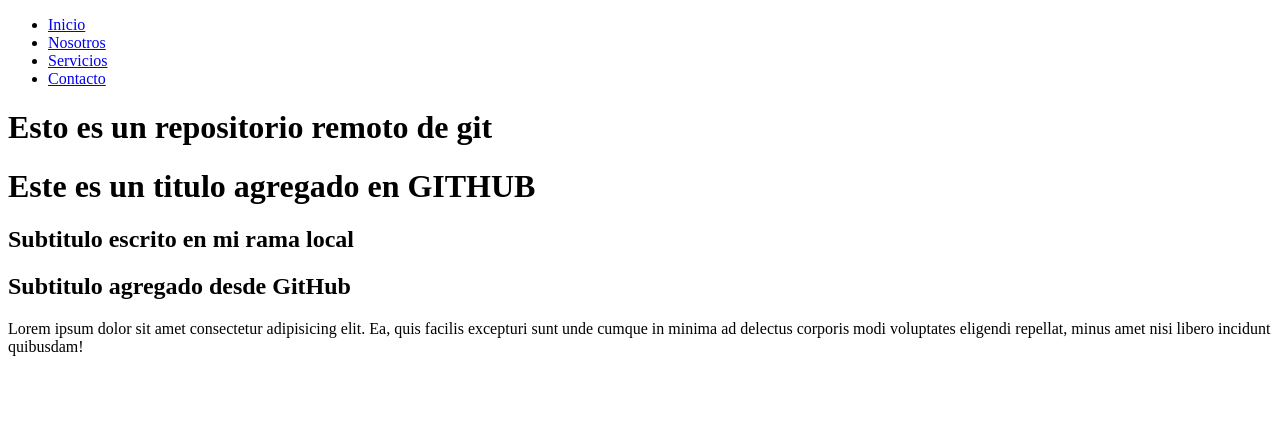
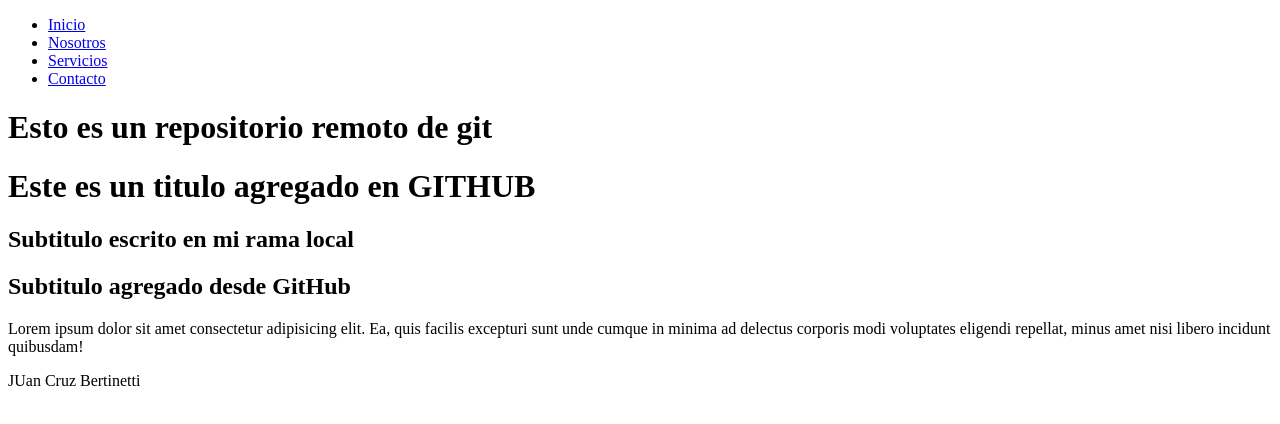
Before and after one commit to cdoller/tp3d-prueba-git, a plain HTML site: page index.html in a window 1280 px wide. Drawn offline with Linux system fonts and the light colour scheme.

Commit message:
modificacion en el footer

```diff
--- a/index.html
+++ b/index.html
@@ -19,5 +19,6 @@
     <h2>Subtitulo escrito en mi rama local</h2>
     <h2>Subtitulo agregado desde GitHub</h2>
     <p>Lorem ipsum dolor sit amet consectetur adipisicing elit. Ea, quis facilis excepturi sunt unde cumque in minima ad delectus corporis modi voluptates eligendi repellat, minus amet nisi libero incidunt quibusdam!</p>
+    <footer>JUan Cruz Bertinetti</footer>
 </body>
 </html>
```
